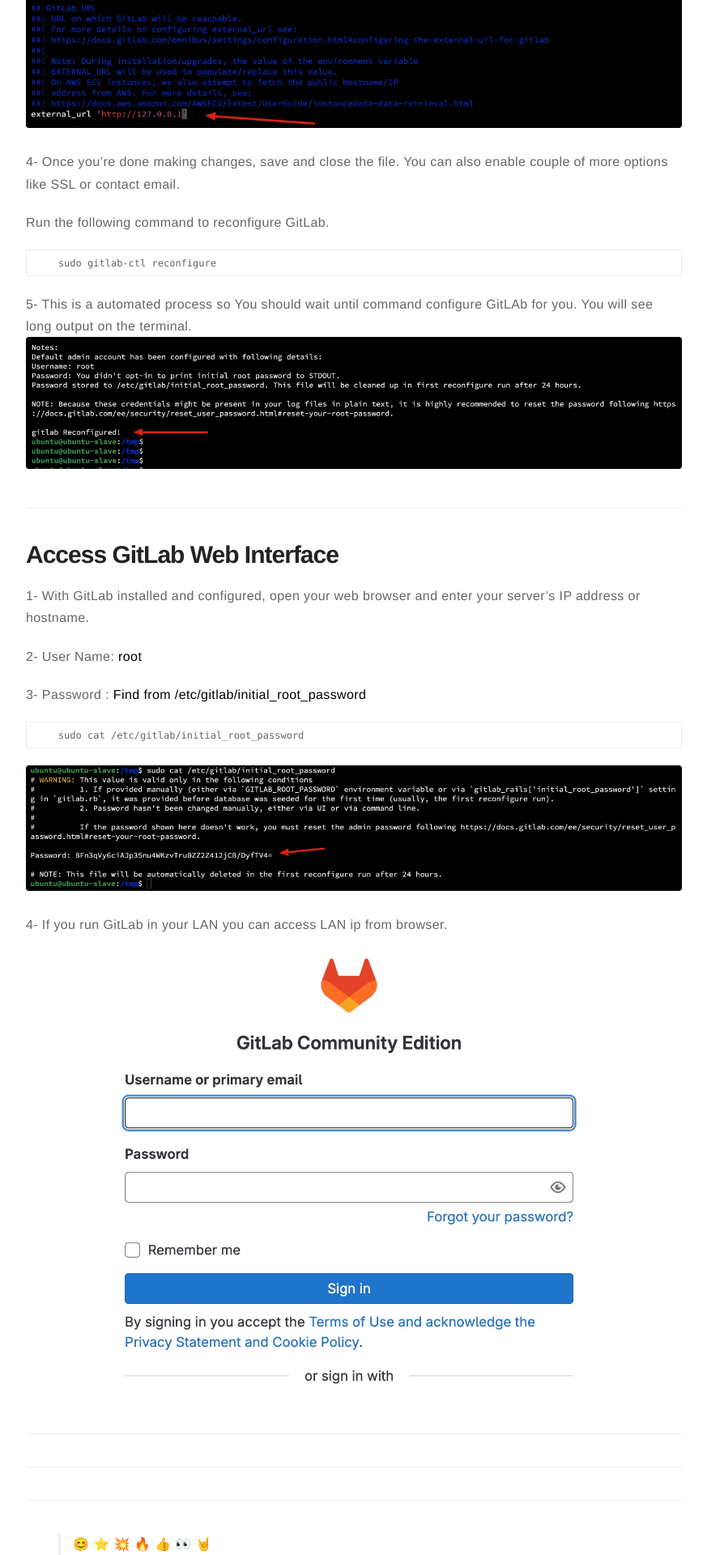
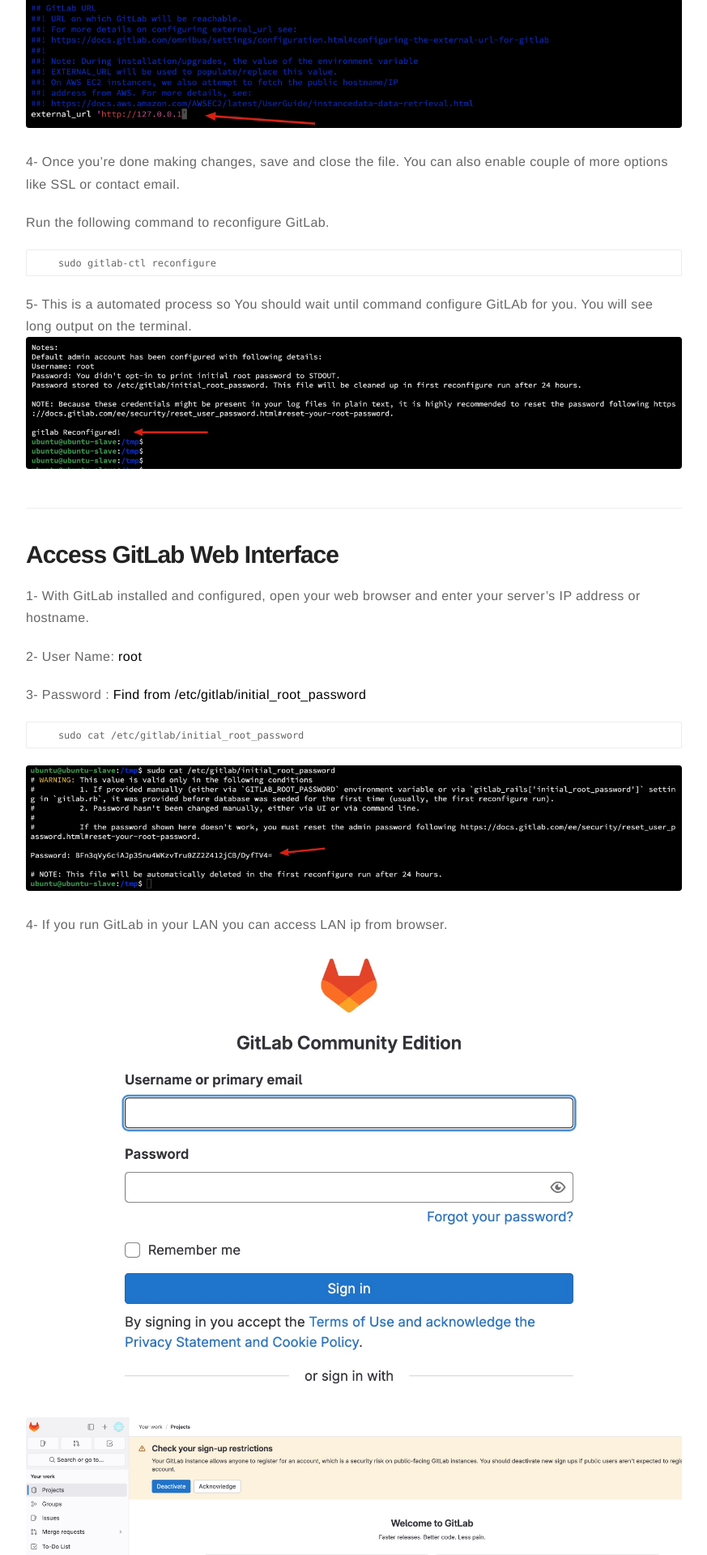
Before and after one commit to guneycansanli/my-blog, a Jekyll site: the page built from _posts/2024-03-07-How-To-Install-GitLab-on-Ubuntu-20.04.markdown, in a window 1280 px wide. Shown: the part 4480-6400 px from the top of the page at 81% size, without its empty margins (203-1076 px from the left). Built offline with Jekyll 4.4.1, drawn with Linux system fonts in a browser that asks for light colours; nearby versions of some CDN libraries; emoji names are drawn with the system emoji font; comment, search, counter and statistics services are not loaded.

Commit message:
login page picture added

````diff
--- a/_posts/2024-03-07-How-To-Install-GitLab-on-Ubuntu-20.04.markdown
+++ b/_posts/2024-03-07-How-To-Install-GitLab-on-Ubuntu-20.04.markdown
@@ -150,6 +152,7 @@
 [7]: ../assets/images/gitlab/gitlab7.jpg
 [8]: ../assets/images/gitlab/gitlab8.jpg
 [9]: ../assets/images/gitlab/gitlab9.jpg
+[10]: ../assets/images/gitlab/gitlab10.jpg
 
 ```
 
````
Also changed, not shown: other parts of _posts/2024-03-07-How-To-Install-GitLab-on-Ubuntu-20.04.markdown (+2 -0 lines), assets/images/gitlab/gitlab10.jpg (added).
